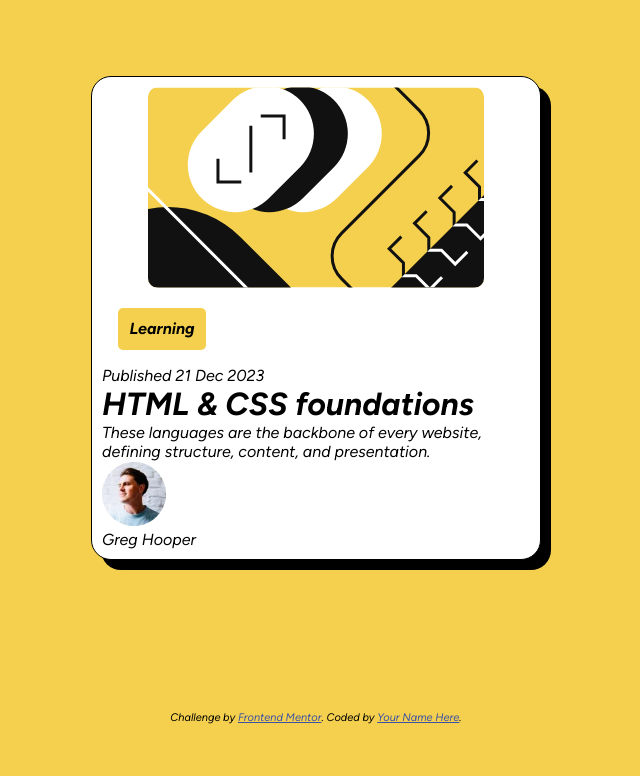
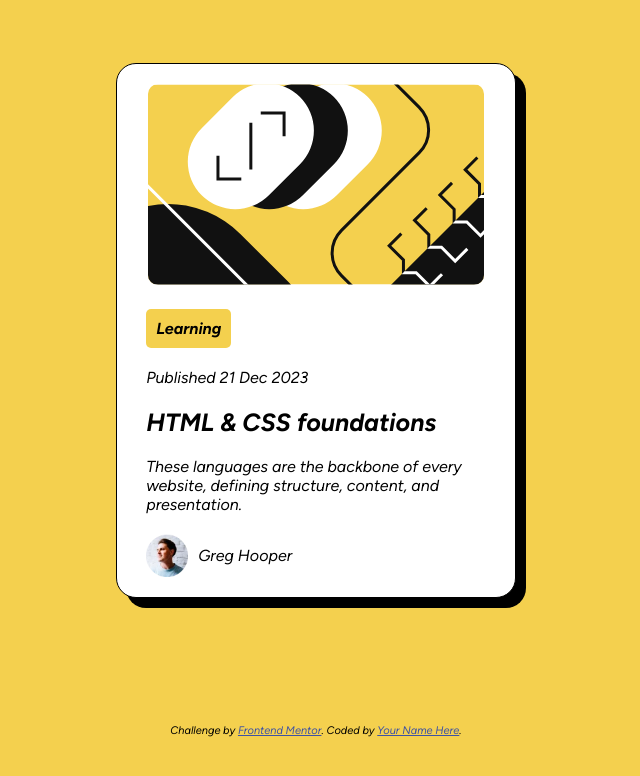
Before and after one commit to kolchetes/blog-preview-card, a plain HTML site: page index.html in a window 1280 px wide. Shown: the whole page, without its empty margins (324-964 px from the left). Drawn offline with Linux system fonts and the light colour scheme.

Commit message:
Position elements

```diff
--- a/index.html
+++ b/index.html
@@ -26,9 +26,9 @@
       These languages are the backbone of every website, defining structure, content, and presentation.
       </p>
 
-      <figure>
-        <img src="assets/images/image-avatar.webp" />
-        <figcaption class="autor">Greg Hooper</figcaption>
+      <figure class="post-author">
+        <img class="author-pfp" src="assets/images/image-avatar.webp" />
+        <figcaption class="post-author-name">Greg Hooper</figcaption>
       </figure>
     </div>
   </main>
--- a/styles.css
+++ b/styles.css
@@ -1,8 +1,10 @@
-::root {
+:root {
     --ten-pixels: 0.625rem;
+    --align-left-margin: 1.2rem;
     --font-size-base: 1rem; /* 16px */
-    --font-size-lg: 1.25 /* 20px */
+    --font-size-lg: 1.56rem /* 20px */
 }
+
 @font-face {
     font-family: 'Figtree';
     src: url(./assets/fonts/Figtree-Italic-VariableFont_wght.ttf);
@@ -33,7 +35,7 @@ body {
 }
 
 .post-card {
-    width: 450px;
+    width: 400px;
 
     display: flex;
     flex-direction: column;
@@ -52,6 +54,7 @@ body {
 
 .post-thumb {
     margin: 0 auto;
+    padding: var(--ten-pixels);
 }
 
 .post-thumb > img {
@@ -59,16 +62,31 @@ body {
 }
 
 .post-tag {
-    margin: 1rem;
-    padding: 0.720rem;
+    margin: var(--ten-pixels) 0 var(--ten-pixels) var(--align-left-margin);
+    padding: var(--ten-pixels);
     border-radius: 5px;
 
     font-weight: bold;
     background-color: hsl(47, 88%, 63%);
 }
 
+.post-date, .post-title, .post-info, .post-author {
+    margin: var(--ten-pixels) 0 var(--ten-pixels) var(--align-left-margin);
+}
 
+.post-title {
+    font-size: var(--font-size-lg);
+}
 
+.post-author {
+    display: flex;
+    align-items: center;
+}
+
+.author-pfp {
+    width: 25%;
+    margin-right: var(--ten-pixels)
+}
 
 
 
```
